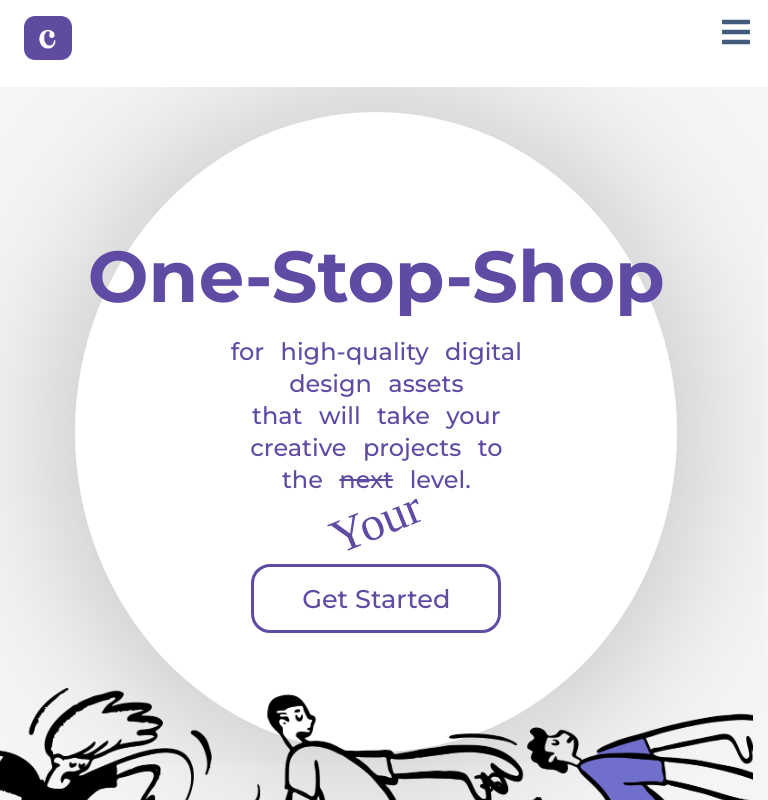
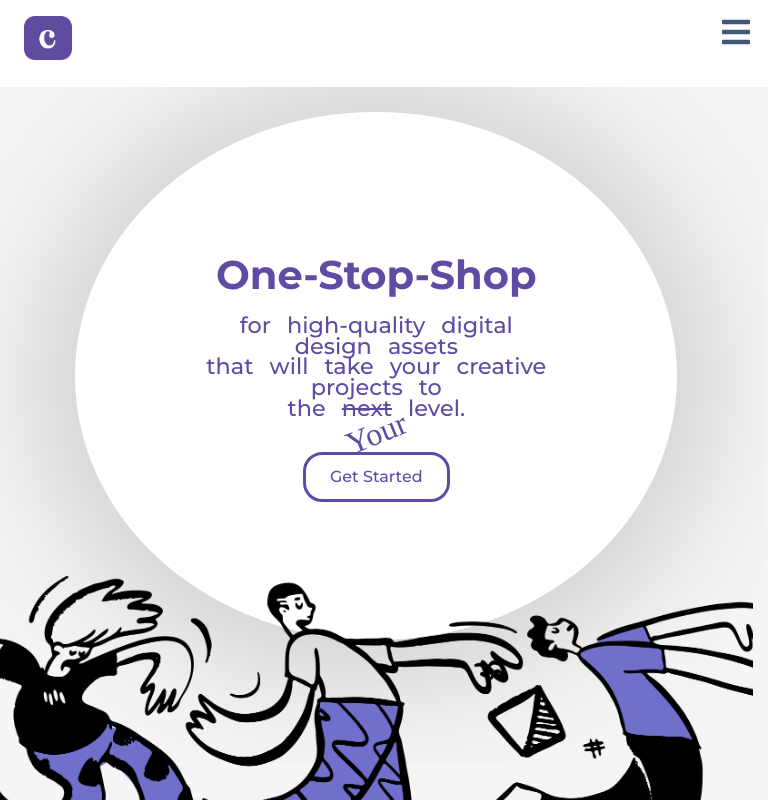
Before and after one commit to suraj9318/assignment-freelansh, a React (Create React App) app: page / in a window 768 px wide. Shown: the top 800 px of the page. Built offline with nearby package versions, Linux system fonts and the light colour scheme; a web font is replaced by a local one.

Commit message:
added midea query

```diff
--- a/src/App.css
+++ b/src/App.css
@@ -256,28 +256,143 @@ body{
 }
 /* ------------------- Media Query ------------------------ */
 
-/* for large screen sm (640px) */
-@media (min-width: 640px) {
+@media (max-width <= 340px) {
   .container{
       max-width: 640px;
   }
   .sm-text-xl{
-      font-size: 3em;
+      font-size: 1em;
+  }
+
+}
+
+@media (min-width: 150px) and (max-width:  400px) {
+
+  .oval h2{
+    font-size: 1.5rem !important;
+    margin-top: 3rem !important;
+  }
+
+  .oval {
+    height: 33vh !important;
+}
+
+  .get-started{
+    padding: 0rem 0.5rem !important;
+    font-size: 1rem !important;
+    margin-top: -0.4rem !important;
+  }
+  .oval p{
+    font-size: 0.8rem !important;
+    line-height: 0.9rem !important;
+  }
+  .oval span{
+    font-size: 1rem !important;
+    line-height: 0.5rem !important;
+  }
+
+  .hero .hero-img {
+    margin-top: 3.4rem;
+    right: 1rem !important;
   }
 }
 
+
+
+@media (min-width: 400px) and (max-width: 640px) {
+
+  .container{
+    max-width: 640px;
+}
+.sm-text-xl{
+    font-size: 2em;
+}
+
+.oval{
+  height: 40vh !important;
+}
+
+
+.oval h2{
+  font-size: 2rem !important;
+}
+.get-started{
+  padding: 0.3rem 0.5rem !important;
+  font-size: 1rem !important;
+  margin-top: 0.3rem !important;
+}
+.oval p{
+  font-size: 1rem !important;
+  line-height: 1rem !important;
+}
+.oval span{
+  font-size: 1rem !important;
+  line-height: 0.5rem !important;
+}
+.hero .hero-img {
+  margin-top: 2.5rem;
+  right: 1.5rem !important;
+}
+
+}
+
+
 /* for large screen md (768px) */
-@media (min-width: 768px) {
+@media (min-width: 640px) and (max-width: 768px) {
   .container{
       max-width: 768px;
   }
   .md-text-left{
       text-align: left;
   }
+  .oval{
+    height: 56vh !important;
+  }
+  .oval h2{
+    font-size: 2.5rem !important;
+  }
+  .get-started{
+    padding: 0.3rem 0.5rem !important;
+    font-size: 1rem !important;
+    margin-top: 0.3rem !important;
+  }
+  .oval p{
+    font-size: 1.4rem !important;
+    line-height: 1.3rem !important;
+  }
+  .oval span{
+    font-size: 2rem !important;
+    line-height: 0.5rem !important;
+  }
+
+
+}
+
+
+@media (min-width: 768px) and (max-width: 1024px) {
+
+  .oval{
+    height: 66vh !important;
+  }
+  .oval h2{
+    font-size: 2.5rem !important;
+  }
+  .get-started{
+    padding: 0.8rem 1.5rem !important;
+    font-size: 1rem !important;
+    margin-top: 0.3rem !important;
+  }
+  .oval p{
+    font-size: 1.4rem !important;
+    line-height: 1.3rem !important;
+  }
+  .oval span{
+    font-size: 2rem !important;
+    }
 }
 
 /* for large screen lg (1024px) */
-@media (min-width: 1024px) {
+@media  (min-width: 1024px) {
   .container{
       max-width: 1024px;
   }
@@ -306,6 +421,13 @@ body{
   }
   .lg-cols-2{
       grid-template-columns: repeat(2,minmax(0,1fr));
+  }
+  .oval h2{
+    font-size: 2.5rem !important;
+  }
+
+  .oval p{
+    font-size: 1.8rem !important;
   }
 }
 
```
